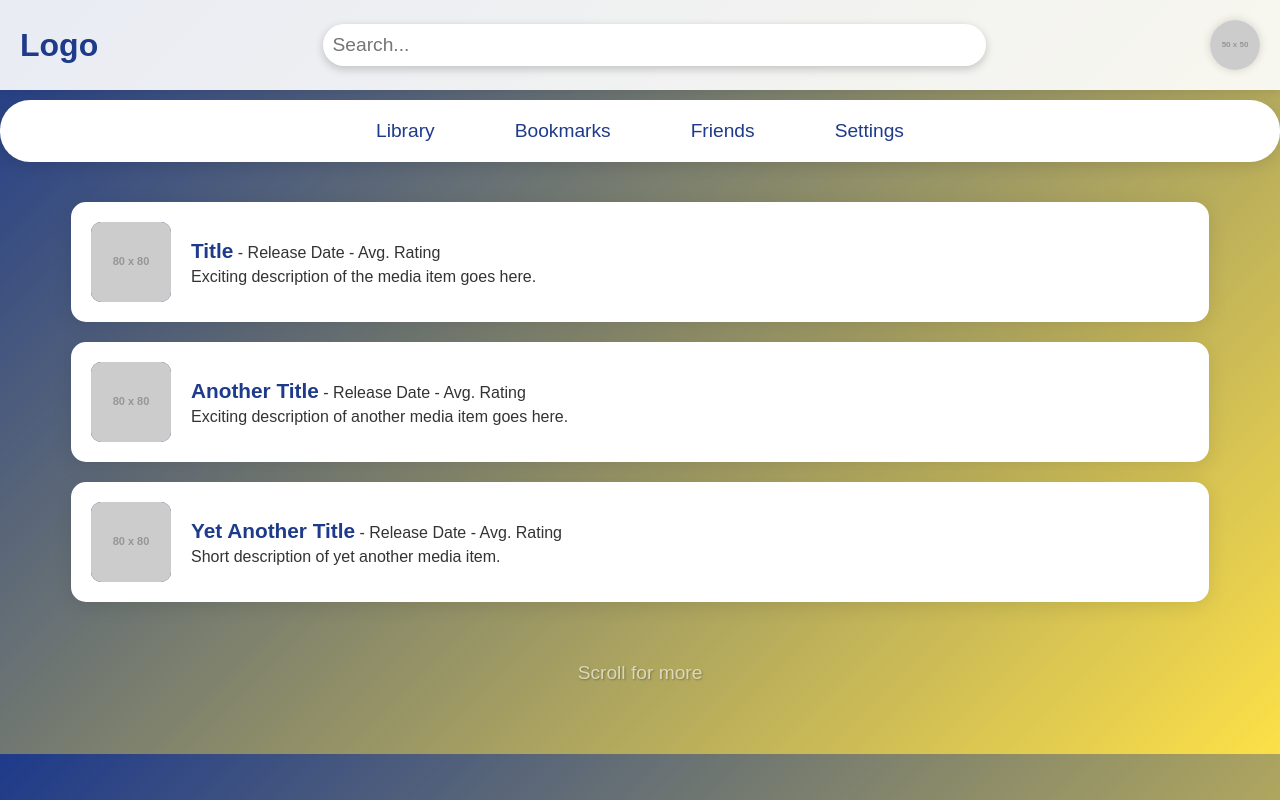
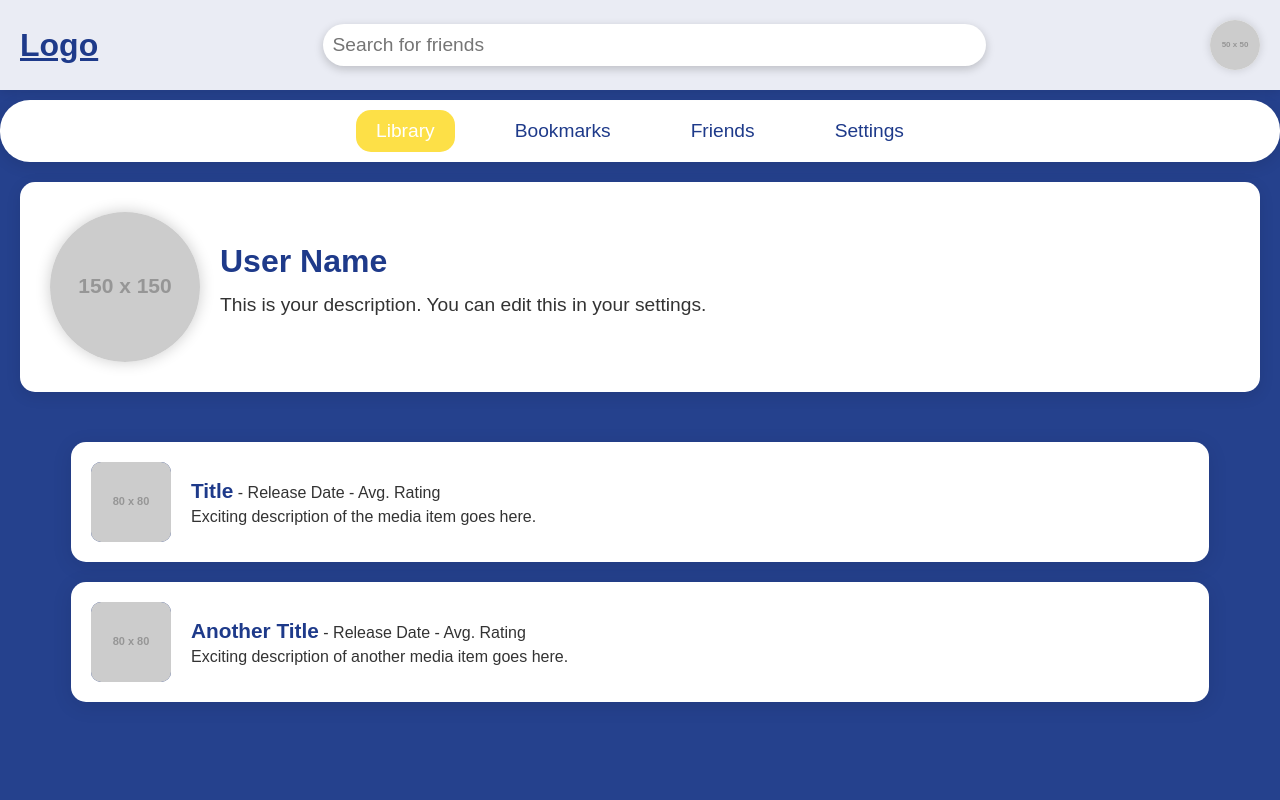
Before and after one commit to andrewdoherty1/Marist-Capping, a plain HTML site: page client/pages/userProfile.html in a window 1280 px wide. Both pictures are taken after a click on the link "Library". Drawn offline with Linux system fonts and the light colour scheme; placeholder pictures from the web are drawn by us.

Commit message:
Updated/built out the userProfile page along with other additions
Updated the userProfile page to allow navigation to different pages such as library, bookmarked, etc. Everything is within this file not spread out into others like bookmarked.html. There is another way of doing this that may be better, it just depends on the amount and complexity of data needing to be displayed/used.

Added a profile section within the userProfile that displays their profile picture (larger) and a description. We can add the number rated and other stuff later on. Let me know what you think too. We have a problem with empty space which we will have to discuss and find a solution for.

Changed the placeholder for the search bar on both index and userProfile pages.

I also made it so Logo was clickable both in the userProfile and index files (they operate differently, but once we get a picture in it's an easy switch)

```diff
--- a/client/pages/styling.css
+++ b/client/pages/styling.css
@@ -72,12 +72,20 @@ nav a {
     color: #1e3a8a;
     text-decoration: none;
     font-size: 1.2em;
-    transition: color 0.3s, background 0.3s;
+    transition: color 0.3s, background-color 0.3s;
+    border-radius: 15px; /* Apply border-radius by default */
 }
+
+/* Hover effect */
 nav a:hover {
     color: #fff;
     background: #fde047;
-    border-radius: 15px;
+}
+
+/* Active link styling */
+nav a.active {
+    color: #fff;
+    background: #fde047;
 }
 .content {
     padding: 30px;
@@ -120,14 +128,52 @@ nav a:hover {
     font-size: 1.3em;
     color: #1e3a8a;
 }
-.scroll-message {
-    text-align: center;
-    margin: 40px 0;
+
+/* Profile Container */
+.profile-container {
+    display: flex;
+    align-items: center;
+    padding: 30px;
+    background-color: #fff;
+    margin: 20px;
+    border-radius: 15px;
+    box-shadow: 0 4px 15px rgba(0, 0, 0, 0.1);
+}
+
+/* Profile Picture Styling */
+.profile-picture {
+    width: 150px;
+    height: 150px;
+    border-radius: 50%;
+    overflow: hidden;
+    margin-right: 20px;
+    box-shadow: 0 0 15px rgba(0, 0, 0, 0.2);
+}
+
+.profile-picture img {
+    width: 100%;
+    height: 100%;
+    object-fit: cover;
+}
+
+/* User Description Box Styling */
+.user-description {
+    flex: 1;
+}
+
+.user-description h2 {
+    margin: 0;
+    font-size: 2em;
+    color: #1e3a8a;
+}
+
+.user-description p {
+    margin: 10px 0;
     font-size: 1.2em;
-    color: #fff;
-    text-shadow: 1px 1px 2px rgba(0, 0, 0, 0.5);
-    animation: scrollPulse 1.5s infinite;
+    line-height: 1.6;
 }
+
+
 @keyframes scrollPulse {
     0%, 100% { opacity: 1; }
     50% { opacity: 0.5; }
--- a/client/pages/userProfile.html
+++ b/client/pages/userProfile.html
@@ -1,162 +1,54 @@
 <!DOCTYPE html>
 <html lang="en">
+
 <head>
     <meta charset="UTF-8">
     <meta name="viewport" content="width=device-width, initial-scale=1.0">
-    <title>Media Rating Platform</title>
-    <style>
-        body {
-            font-family: 'Poppins', sans-serif;
-            margin: 0;
-            padding: 0;
-            background: linear-gradient(135deg, #1e3a8a 0%, #fde047 100%);
-            color: #333;
-            overflow-x: hidden;
-        }
-        header {
-            display: flex;
-            justify-content: space-between;
-            align-items: center;
-            padding: 20px;
-            background: rgba(255, 255, 255, 0.9);
-            box-shadow: 0 2px 10px rgba(0, 0, 0, 0.1);
-            position: sticky;
-            top: 0;
-            z-index: 100;
-        }
-        header .logo {
-            font-size: 2em;
-            font-weight: bold;
-            color: #1e3a8a;
-        }
-        .search-bar-header {
-            flex: 1;
-            display: flex;
-            justify-content: center;
-            padding: 0 20px;
-        }
-        .search-bar-header input {
-            width: 60%;
-            padding: 10px;
-            border: none;
-            border-radius: 30px;
-            box-shadow: 0 3px 10px rgba(0, 0, 0, 0.2);
-            font-size: 1.2em;
-            transition: all 0.3s ease;
-        }
-        .search-bar-header input:focus {
-            outline: none;
-            box-shadow: 0 5px 15px rgba(0, 0, 0, 0.3);
-        }
-        header .profile-icon {
-            width: 50px;
-            height: 50px;
-            border-radius: 50%;
-            background-color: #fff;
-            display: inline-block;
-            box-shadow: 0 0 10px rgba(0, 0, 0, 0.15);
-        }
-        header .profile-icon img {
-            width: 100%;
-            border-radius: 50%;
-        }
-        nav {
-            display: flex;
-            justify-content: center;
-            margin: 10px 0;
-            background: #fff;
-            border-radius: 30px;
-            padding: 10px;
-            box-shadow: 0 4px 15px rgba(0, 0, 0, 0.1);
-        }
-        nav a {
-            margin: 0 20px;
-            padding: 10px 20px;
-            color: #1e3a8a;
-            text-decoration: none;
-            font-size: 1.2em;
-            transition: color 0.3s, background 0.3s;
-        }
-        nav a:hover {
-            color: #fff;
-            background: #fde047;
-            border-radius: 15px;
-        }
-        .content {
-            padding: 30px;
-        }
-        .media-list {
-            display: flex;
-            flex-direction: column;
-            align-items: center;
-        }
-        .media-item {
-            display: flex;
-            align-items: center;
-            justify-content: space-between;
-            background: #fff;
-            width: 90%;
-            margin-bottom: 20px;
-            padding: 20px;
-            border-radius: 15px;
-            box-shadow: 0 4px 20px rgba(0, 0, 0, 0.1);
-            transition: transform 0.3s ease, box-shadow 0.3s ease;
-        }
-        .media-item:hover {
-            transform: translateY(-10px);
-            box-shadow: 0 8px 30px rgba(0, 0, 0, 0.2);
-        }
-        .media-item img {
-            width: 80px;
-            height: 80px;
-            background-color: #1e3a8a;
-            border-radius: 10px;
-            margin-right: 20px;
-        }
-        .media-info {
-            flex: 1;
-        }
-        .media-info p {
-            margin: 5px 0;
-        }
-        .media-info p strong {
-            font-size: 1.3em;
-            color: #1e3a8a;
-        }
-        .scroll-message {
-            text-align: center;
-            margin: 40px 0;
-            font-size: 1.2em;
-            color: #fff;
-            text-shadow: 1px 1px 2px rgba(0, 0, 0, 0.5);
-            animation: scrollPulse 1.5s infinite;
-        }
-        @keyframes scrollPulse {
-            0%, 100% { opacity: 1; }
-            50% { opacity: 0.5; }
-        }
-    </style>
+    <title>Opinionate- User Profile</title>
+    <link rel="stylesheet" href="styling.css">
 </head>
+
 <body>
 
 <header>
-    <div class="logo">Logo</div>
+    <a href="index.html" class="logo">Logo</a>
     <div class="search-bar-header">
-        <input type="text" placeholder="Search...">
+        <input type="text" placeholder="Search for friends">
     </div>
     <div class="profile-icon">
+        <a href="#">
             <img src="https://via.placeholder.com/50" alt="Profile">
+        </a>
     </div>
 </header>
 
+
+
 <nav>
-    <a href="#">Library</a>
-    <a href="#">Bookmarks</a>
-    <a href="#">Friends</a>
-    <a href="#">Settings</a>
+    <a onclick="showSection('library', this)" class="active">Library</a>
+    <a onclick="showSection('bookmarks', this)">Bookmarks</a>
+    <a onclick="showSection('friends', this)">Friends</a>
+    <a onclick="showSection('settings', this)">Settings</a>
 </nav>
 
+<!-- User Profile Section -->
+<div class="profile-container">
+    <div class="profile-picture">
+        <img src="https://via.placeholder.com/150" alt="User Profile Picture">
+    </div>
+    <div class="user-description">
+        <h2>User Name</h2>
+        <p id="user-description-text">
+            This is your description. You can edit this in your settings.
+        </p>
+    </div>
+</div>
+
+<!-- Section Container -->
 <div class="content">
+
+    <!-- Library Section -->
+    <div id="library" class="section">
         <div class="media-list">
             <div class="media-item">
                 <img src="https://via.placeholder.com/80" alt="Media Image">
@@ -172,18 +64,51 @@
                     <p>Exciting description of another media item goes here.</p>
                 </div>
             </div>
-        <div class="media-item">
-            <img src="https://via.placeholder.com/80" alt="Media Image">
-            <div class="media-info">
-                <p><strong>Yet Another Title</strong> - Release Date - Avg. Rating</p>
-                <p>Short description of yet another media item.</p>
-            </div>
-        </div>
-    </div>
-    <div class="scroll-message">
-        Scroll for more
         </div>
     </div>
 
+    <!-- Bookmarks Section (Initially Hidden) -->
+    <div id="bookmarks" class="section" style="display: none;">
+        <h2>Bookmarks</h2>
+        <p>Your bookmarked media items will appear here.</p>
+    </div>
+
+    <!-- Friends Section (Initially Hidden) -->
+    <div id="friends" class="section" style="display: none;">
+        <h2>Friends List</h2>
+        <p>Your friends list goes here.</p>
+    </div>
+
+    <!-- Settings Section (Initially Hidden) -->
+    <div id="settings" class="section" style="display: none;">
+        <h2>Settings</h2>
+        <p>Modify your profile settings here.</p>
+    </div>
+</div>
+
+<script>
+    // JavaScript to handle content switching
+    function showSection(sectionId, clickedLink)
+    {
+        // Hide all sections
+        document.querySelectorAll('.section').forEach(section =>
+        {
+            section.style.display = 'none';
+        });
+
+        // Show the selected section
+        document.getElementById(sectionId).style.display = 'block';
+
+        // Remove 'active' class from all nav links
+        document.querySelectorAll('nav a').forEach(link =>
+        {
+            link.classList.remove('active');
+        });
+
+        // Add 'active' class to the clicked link
+        clickedLink.classList.add('active');
+    }
+</script>
+
 </body>
 </html>
```
Also changed, not shown: client/pages/index.html (+74 -24 lines), client/pages/login.html (+4 -0 lines). Lines whose indentation alone changed are shown as unchanged.
